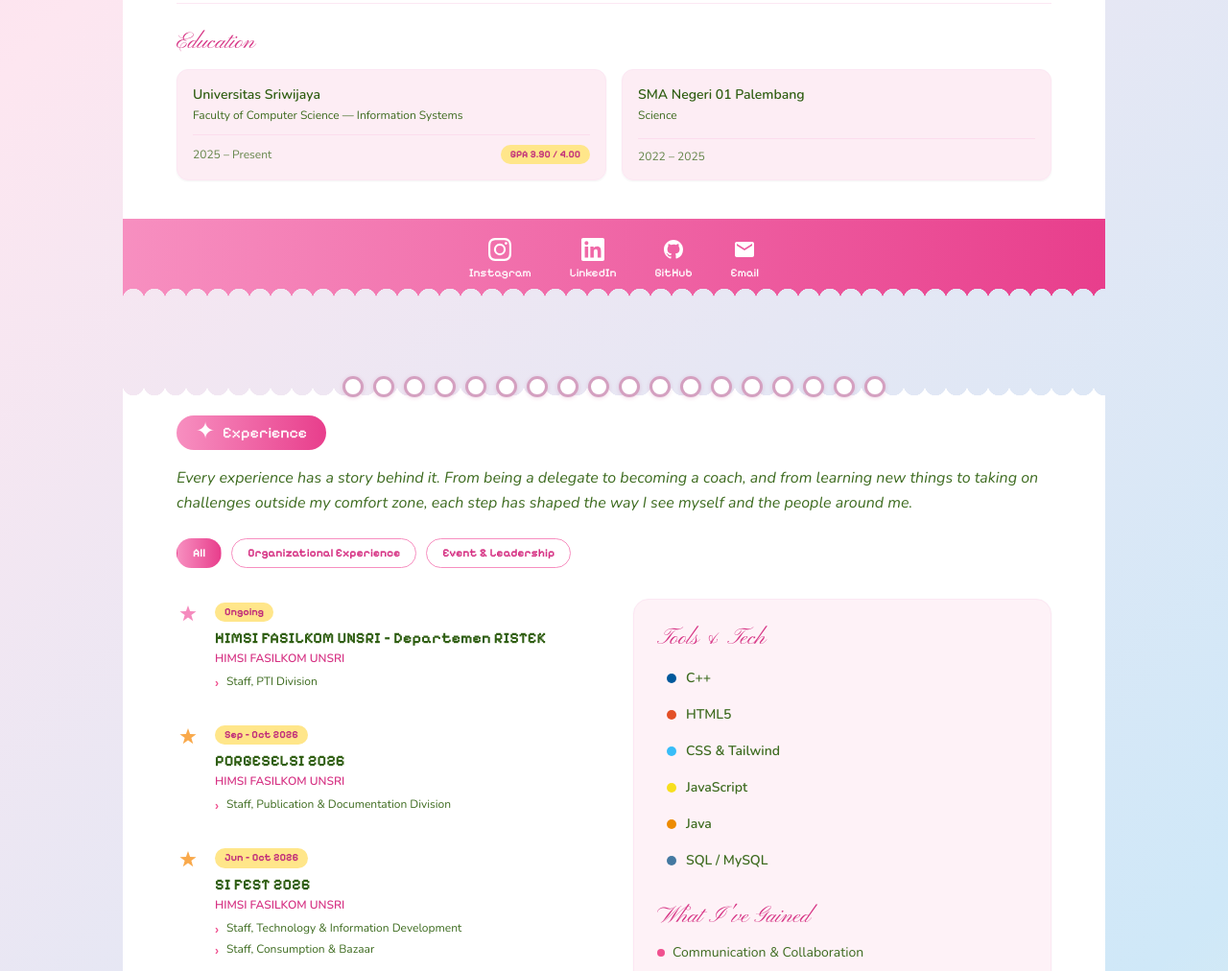
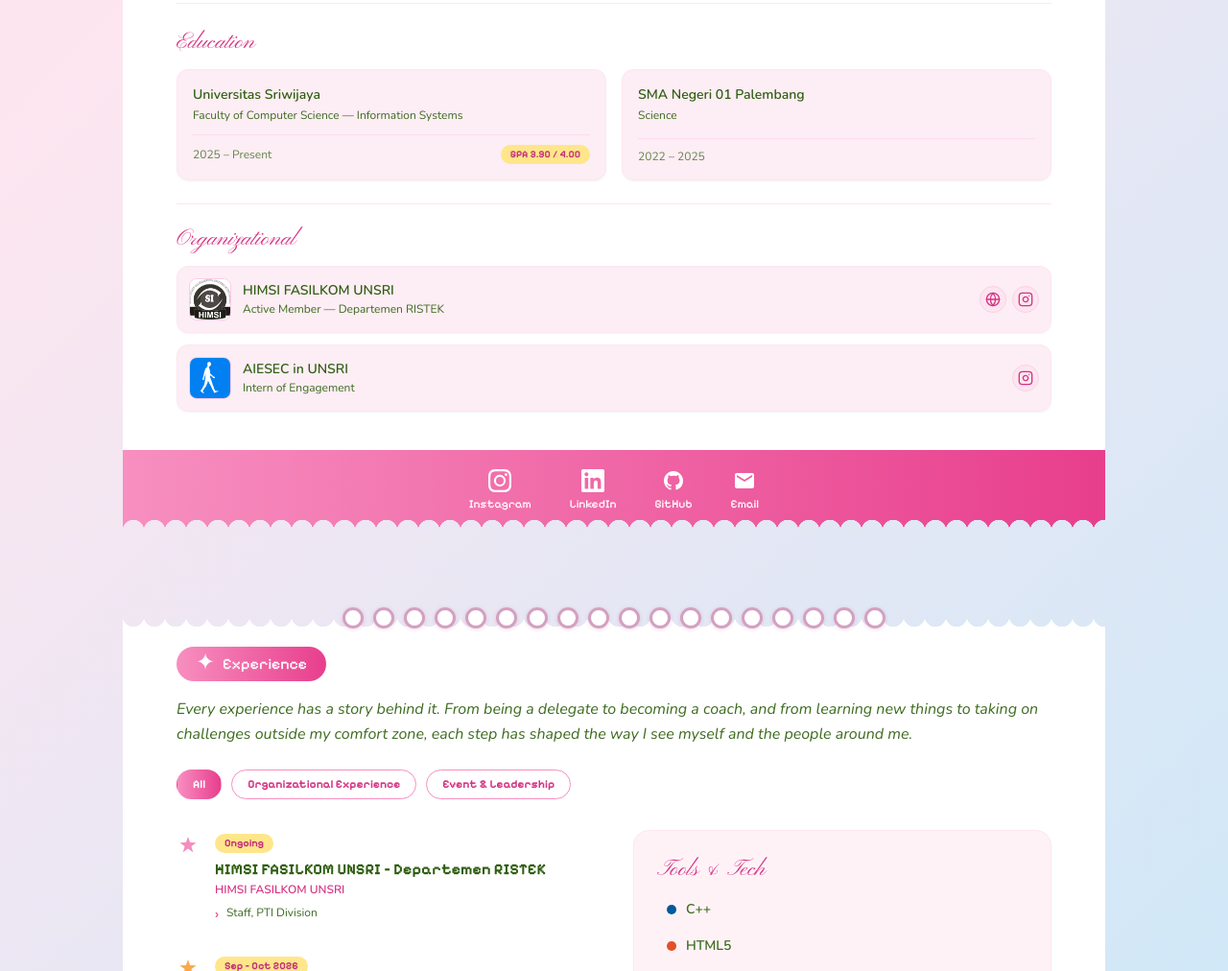
Before and after one commit to sharkei04/Portofolio-Caca, a website built with Vite: page index.html in a window 1280 px wide. Shown: the part 1526-2538 px from the top of the page at 96% size. Built offline with nearby package versions, Linux system fonts and the light colour scheme; files whose address does not match are found by name.

Commit message:
feat: add Organizational section with HIMSI and AIESEC logos and links

```diff
--- a/index.html
+++ b/index.html
@@ -354,6 +354,18 @@
                   id="about-education"
                   class="grid grid-cols-1 md:grid-cols-2 gap-4"
                   aria-label="Education history"
+                >
+                  <!-- Rendered by about.js -->
+                </div>
+              </div>
+
+              <!-- Organizational block -->
+              <div class="mt-6 pt-5 border-t border-pink-100">
+                <span class="font-script text-2xl text-[var(--color-magenta)] inline-block mb-3">Organizational</span>
+                <div
+                  id="about-organizations"
+                  class="flex flex-col gap-3"
+                  aria-label="Organizational memberships"
                 >
                   <!-- Rendered by about.js -->
                 </div>
--- a/src/data/content.js
+++ b/src/data/content.js
@@ -34,6 +34,23 @@ export const content = {
       institution: 'SMA Negeri 01 Palembang',
       major:       'Science',
       period:      '2022 – 2025',
+    },
+  ],
+
+  organizations: [
+    {
+      name:      'HIMSI FASILKOM UNSRI',
+      role:      'Active Member — Departemen RISTEK',
+      logo:      '/assets/LOGO HIMSI.jpeg',
+      website:   'https://himsiunsri.org/',
+      instagram: 'https://www.instagram.com/himsiunsri',
+    },
+    {
+      name:      'AIESEC in UNSRI',
+      role:      'Intern of Engagement',
+      logo:      '/assets/LOGO AIESEC.jpeg',
+      website:   null,
+      instagram: 'https://www.instagram.com/lead.withunsri',
     },
   ],
 
--- a/src/js/about.js
+++ b/src/js/about.js
@@ -55,6 +55,37 @@ function renderQuickFacts(quickFacts) {
     </div>`;
 }
 
+function renderOrganizations(list) {
+  return list
+    .map(
+      (org) => `
+      <div class="org-card flex items-center gap-3 p-3 rounded-xl border border-pink-100 bg-[var(--color-pink-pale)]/70 shadow-xs">
+        <img
+          src="${org.logo}"
+          alt="${org.name} logo"
+          class="w-11 h-11 rounded-lg object-cover border border-pink-200 bg-white shrink-0"
+          loading="lazy"
+          width="44" height="44"
+        />
+        <div class="min-w-0 flex-1">
+          <p class="font-semibold text-sm text-[var(--color-year-green)] leading-snug truncate">${org.name}</p>
+          <p class="text-xs text-[var(--color-body-green)] mt-0.5 truncate">${org.role}</p>
+        </div>
+        <div class="flex items-center gap-1.5 shrink-0">
+          ${org.website ? `
+          <a href="${org.website}" target="_blank" rel="noopener noreferrer" aria-label="${org.name} website" class="org-link" title="Website">
+            <svg xmlns="http://www.w3.org/2000/svg" viewBox="0 0 24 24" width="16" height="16" fill="none" stroke="currentColor" stroke-width="2" stroke-linecap="round" stroke-linejoin="round" aria-hidden="true"><circle cx="12" cy="12" r="10"/><path d="M2 12h20M12 2a15.3 15.3 0 0 1 4 10 15.3 15.3 0 0 1-4 10 15.3 15.3 0 0 1-4-10 15.3 15.3 0 0 1 4-10z"/></svg>
+          </a>` : ''}
+          ${org.instagram ? `
+          <a href="${org.instagram}" target="_blank" rel="noopener noreferrer" aria-label="${org.name} Instagram" class="org-link" title="Instagram">
+            <svg xmlns="http://www.w3.org/2000/svg" viewBox="0 0 24 24" width="16" height="16" fill="none" stroke="currentColor" stroke-width="2" stroke-linecap="round" stroke-linejoin="round" aria-hidden="true"><rect x="2" y="2" width="20" height="20" rx="5" ry="5"/><path d="M16 11.37A4 4 0 1 1 12.63 8 4 4 0 0 1 16 11.37z"/><line x1="17.5" y1="6.5" x2="17.51" y2="6.5"/></svg>
+          </a>` : ''}
+        </div>
+      </div>`,
+    )
+    .join('');
+}
+
 function renderSocialLinks(links) {
   return links
     .filter((l) => l.url)
@@ -77,7 +108,7 @@ function renderSocialLinks(links) {
 }
 
 export function init() {
-  const { profile, education, socialLinks } = content;
+  const { profile, education, organizations, socialLinks } = content;
 
   const avatarEl = document.getElementById('about-avatar');
   if (avatarEl) {
@@ -106,6 +137,11 @@ export function init() {
     eduEl.innerHTML = renderEducation(education);
   }
 
+  const orgEl = document.getElementById('about-organizations');
+  if (orgEl && organizations?.length) {
+    orgEl.innerHTML = renderOrganizations(organizations);
+  }
+
   const linksEl = document.getElementById('contact-links');
   if (linksEl) {
     linksEl.innerHTML = renderSocialLinks(socialLinks);
--- a/src/styles/main.css
+++ b/src/styles/main.css
@@ -398,6 +398,25 @@
     cursor: grabbing;
   }
 
+  /* ── Organization links ── */
+  .org-link {
+    display: inline-flex;
+    align-items: center;
+    justify-content: center;
+    width: 28px;
+    height: 28px;
+    border-radius: 50%;
+    color: var(--color-magenta);
+    background: var(--color-pink-pale);
+    border: 1px solid var(--color-pink-soft);
+    transition: background 0.2s ease, color 0.2s ease, transform 0.2s ease;
+  }
+  .org-link:hover {
+    background: var(--color-pink-hot);
+    color: white;
+    transform: scale(1.12);
+  }
+
   /* ── Folder peek-on-hover ── */
   .folder-wrap {
     position: relative;
```
Also changed, not shown: public/assets/LOGO AIESEC.jpeg (added), public/assets/LOGO HIMSI.jpeg (added), public/assets/The Most Active Delegates AFL WP 2025.jpeg (added).
